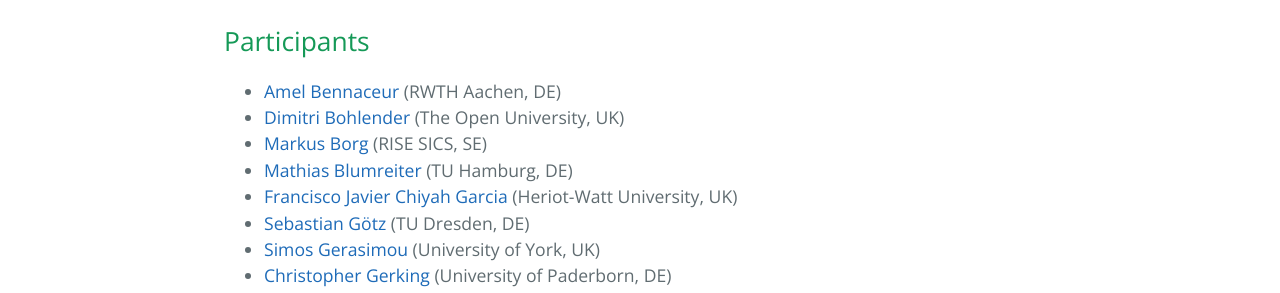
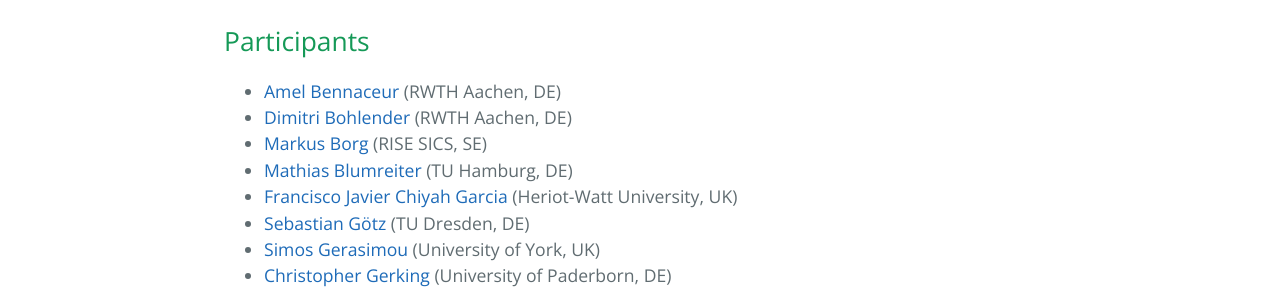
Before and after one commit to thomas-vogel/ES4CPS, a Jekyll site: the page built from participants.md, in a window 1280 px wide. Shown: the part 352-645 px from the top of the page. Built offline with Jekyll 4.4.1, drawn with Linux system fonts in a browser that asks for light colours.

Commit message:
Update participants.md

```diff
--- a/participants.md
+++ b/participants.md
@@ -8,7 +8,7 @@ permalink: /participants.html
 ## Participants
 
 * [Amel Bennaceur](http://www.open.ac.uk/people/ab33792){:target="_blank"} (RWTH Aachen, DE)
-* [Dimitri Bohlender](https://embedded.rwth-aachen.de/doku.php?id=lehrstuhl:mitarbeiter:bohlender){:target="_blank"} (The Open University, UK)
+* [Dimitri Bohlender](https://embedded.rwth-aachen.de/doku.php?id=lehrstuhl:mitarbeiter:bohlender){:target="_blank"} (RWTH Aachen, DE)
 * [Markus Borg](https://www.sics.se/people/markus-borg){:target="_blank"} (RISE SICS, SE)
 * [Mathias Blumreiter](https://www.tuhh.de/sts/institute/people/mathias-blumreiter.html){:target="_blank"} (TU Hamburg, DE)
 * [Francisco Javier Chiyah Garcia](https://scholar.google.co.uk/citations?user=NQyCFjYAAAAJ&hl=en){:target="_blank"} (Heriot-Watt University, UK)
```
